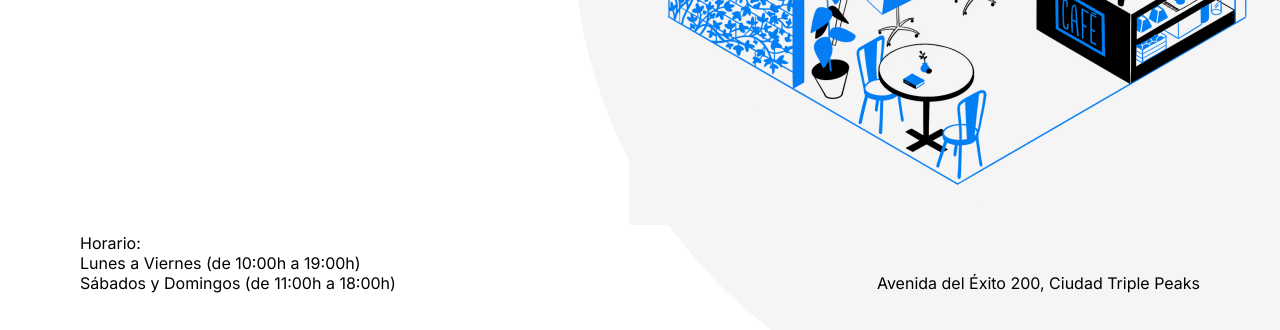
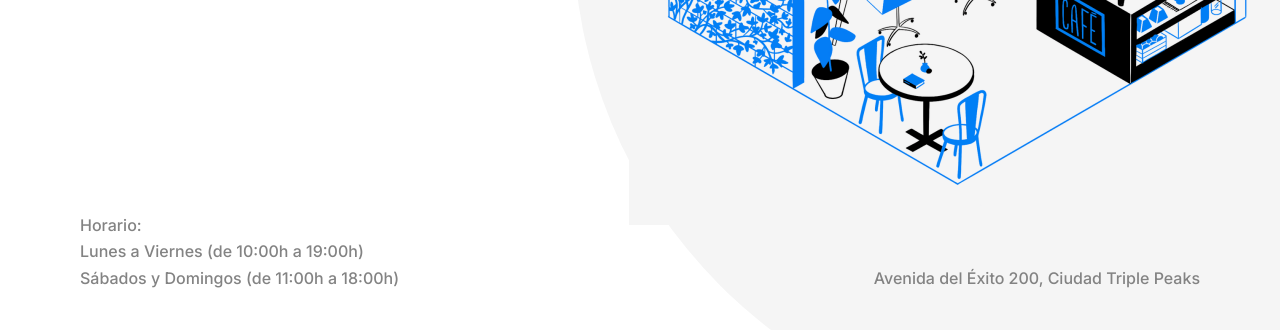
Before and after one commit to victorfel13/web_project_coffeeshop, a plain HTML site: page index.html in a window 1280 px wide. Shown: the part 467-797 px from the top of the page. Drawn offline with Linux system fonts and the light colour scheme; files whose address does not match are found by name.

Commit message:
cambiosdelrevisor

```diff
--- a/blocks/footer.css
+++ b/blocks/footer.css
@@ -66,6 +66,10 @@ font-family: "Inter";
     font-weight: normal;
     font-size: 16px;
     line-height: 20px;
+
+    text-decoration: none;
+        color: #000;
+        transition: color 0.3s ease;
 }
 
 .footer__social-icon {
@@ -85,6 +89,10 @@ font-family: "Inter";
 
 }
 
+.footer__social-link:hover {
+    color: #C1C1C1;
+
+}
 
 
 
--- a/blocks/form.css
+++ b/blocks/form.css
@@ -51,6 +51,7 @@ label {
     border-radius: 4px;
     border: 1px solid;
     cursor: pointer;
+    transition: opacity 0.3s ease;
 }
 
 .form__button:hover {
--- a/blocks/header.css
+++ b/blocks/header.css
@@ -33,7 +33,9 @@
 }
 
 .header__paragraph {
-    margin: 0;
+margin: 4px 0;
+    font-size: 16px;
+    line-height: 1.4;
 }
 
 .header__image {
@@ -44,3 +46,23 @@
     width: 646px;
     height: 568px;
 }
+
+.header__footer {
+     position: absolute;
+  bottom: 40px;
+  left: 80px;
+  width: calc(100% - 160px);
+ffont-family: "Inter", sans-serif;
+    font-style: normal;
+    font-weight: 500;
+    font-size: 16px;
+    line-height: 20px;
+    color: #838383;
+}
+
+.header__paragraph--address {
+    position: absolute;
+    right: 0;
+    bottom: 0;
+    text-align: right;
+}
--- a/blocks/nav.css
+++ b/blocks/nav.css
@@ -23,14 +23,11 @@
     font-weight: 500;
     font-size: 16px;
     line-height: 20px;
-    text-decoration: none;
+text-decoration: none;
     color: #000;
-}
-.nav_link {
-    color: #ffffff;
     transition: color 0.3s ease;
 }
 
-.nav_link:hover {
+.nav__link:hover {
     color: #2F80ED;
 }
--- a/index.html
+++ b/index.html
@@ -24,68 +24,57 @@
   <body>
     <div class="page">
       <header class="header">
+        <!-- Bloque navegación -->
         <nav class="nav">
           <img
             src="images/logo_coffeeshop_dark.svg"
-            alt="Logotipo de la cafeteria"
+            alt="Logotipo de la cafetería"
             class="nav__logo"
           />
           <ul class="nav__links">
-            <li>
-              <a href="#recipes" class="nav__link"> Recetas </a>
-            </li>
+            <li><a href="#recipes" class="nav__link">Recetas</a></li>
             <li>
               <a href="#reservation" class="nav__link">Reservar una mesa</a>
             </li>
-            <li>
-              <a href="#footer" class="nav__link">Contactos</a>
-            </li>
+            <li><a href="#footer" class="nav__link">Contactos</a></li>
           </ul>
         </nav>
 
+        <!--Bloque: header, elemento: title -->
         <h1 class="header__title">
           <span class="span-accent">Café de especialidad</span><br />
           <span>en Triple Peaks</span>
         </h1>
 
+        <!--Bloque: header, elemento: description -->
         <p class="header__description">
           ¡Te damos la bienvenida a nuestra zona de estudio! Aquí tenemos café
           para darte energía y motivar tu creatividad.
         </p>
+
+        <!--Bloque: header, elemento: image -->
         <img
           src="images/inside_coffee_shop.png"
           alt="Interior de la cafetería Triple Peaks"
           class="header__image"
         />
-        <div
-          class="header__hours"
-          style="
-            position: absolute;
-            bottom: 40px;
-            left: 80px;
-            width: calc(100% - 80px);
-            margin: 0;
-          "
-        >
-          <div>
-            <div class="header__list">
-              <p class="header__paragraph">Horario:</p>
-              <p class="header__paragraph">
-                Lunes a Viernes (de 10:00h a 19:00h)
-              </p>
-              <p class="header__paragraph">
-                Sábados y Domingos (de 11:00h a 18:00h)
-              </p>
-            </div>
-          </div>
-          <p
-            class="header__paragraph"
-            style="position: absolute; right: 80px; bottom: 0px"
-          >
+
+        <!--Bloque: header, elemento: footer -->
+        <div class="header__footer">
+          <!-- Blque: párrafos (hors) -->
+          <p class="header__paragraph">Horario:</p>
+          <p class="header__paragraph">Lunes a Viernes (de 10:00h a 19:00h)</p>
+          <p class="header__paragraph">
+            Sábados y Domingos (de 11:00h a 18:00h)
+          </p>
+
+          <!-- 13. Bloque: párrafo (direccion) -->
+          <p class="header__paragraph header__paragraph--address">
             Avenida del Éxito 200, Ciudad Triple Peaks
           </p>
         </div>
       </header>
+
       <main class="content">
         <section class="recipes" id="recipes">
           <h2 class="recipes__title">Recetas</h2>
@@ -193,7 +182,7 @@
 
         <!-- Estamos trabajando a partir de aquí -->
       </main>
-      <footer class="footer">
+      <footer class="footer" id="footer">
         <div class="footer__content">
           <img
             class="footer__logo"
```
Also changed, not shown: 1 other file.
